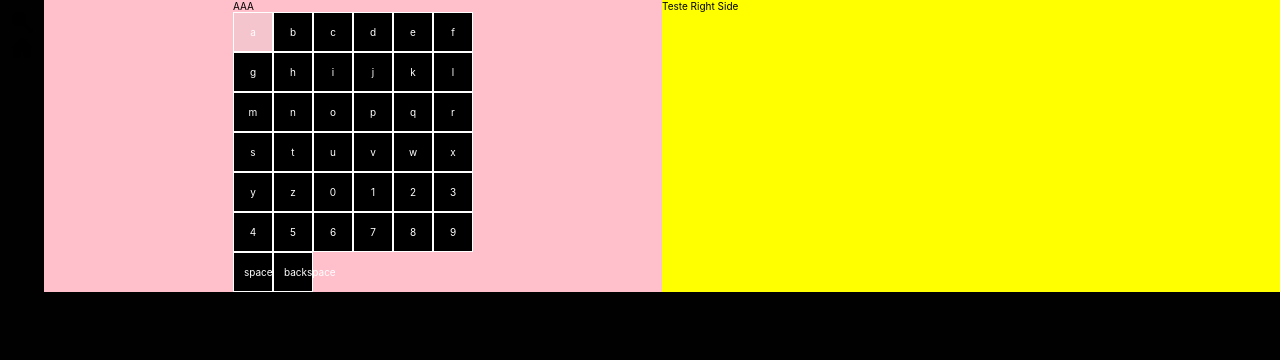
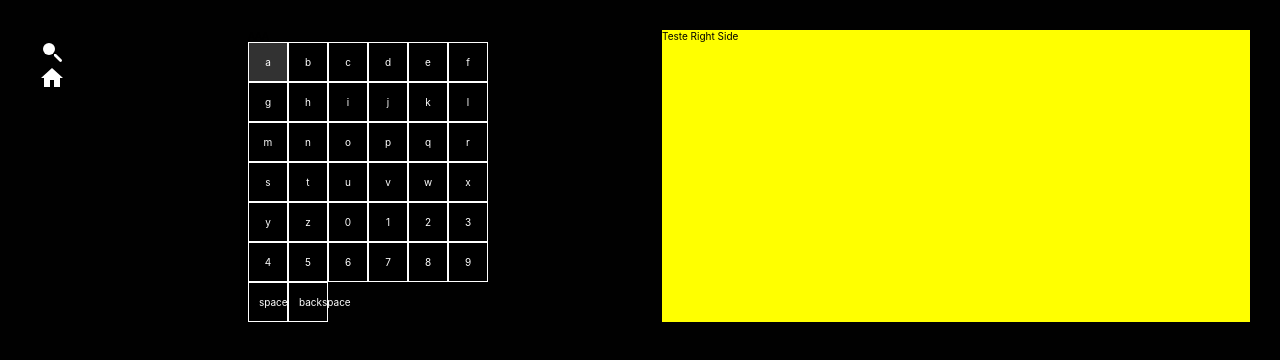
Before and after one commit to luiznasciment0/movies-videos-relay, a React (Create React App) app: page / in a window 1280 px wide. Shown: the top 360 px of the page. Built offline with nearby package versions, Linux system fonts and the light colour scheme; what react-relay would draw is missing.

Commit message:
improve css

```diff
--- a/src/components/Layout/styles.ts
+++ b/src/components/Layout/styles.ts
@@ -2,13 +2,14 @@ import styled from 'styled-components'
 
 export const ParentGrid = styled.div`
   display: grid;
+  padding: 3rem;
   grid-template-columns: auto 1fr 1fr;
 `
 
 export const LeftSide = styled.div`
   grid-column: 1 / 2;
   transition-duration: 0.3s;
-  &:hover {
+  &:focus {
     background: #fff;
     svg {
       fill: #000;
@@ -19,7 +20,6 @@ export const LeftSide = styled.div`
 
 export const Main = styled.main`
   grid-column: 2 / 3;
-  background: pink;
   display: grid;
   place-items: center;
 `
```
